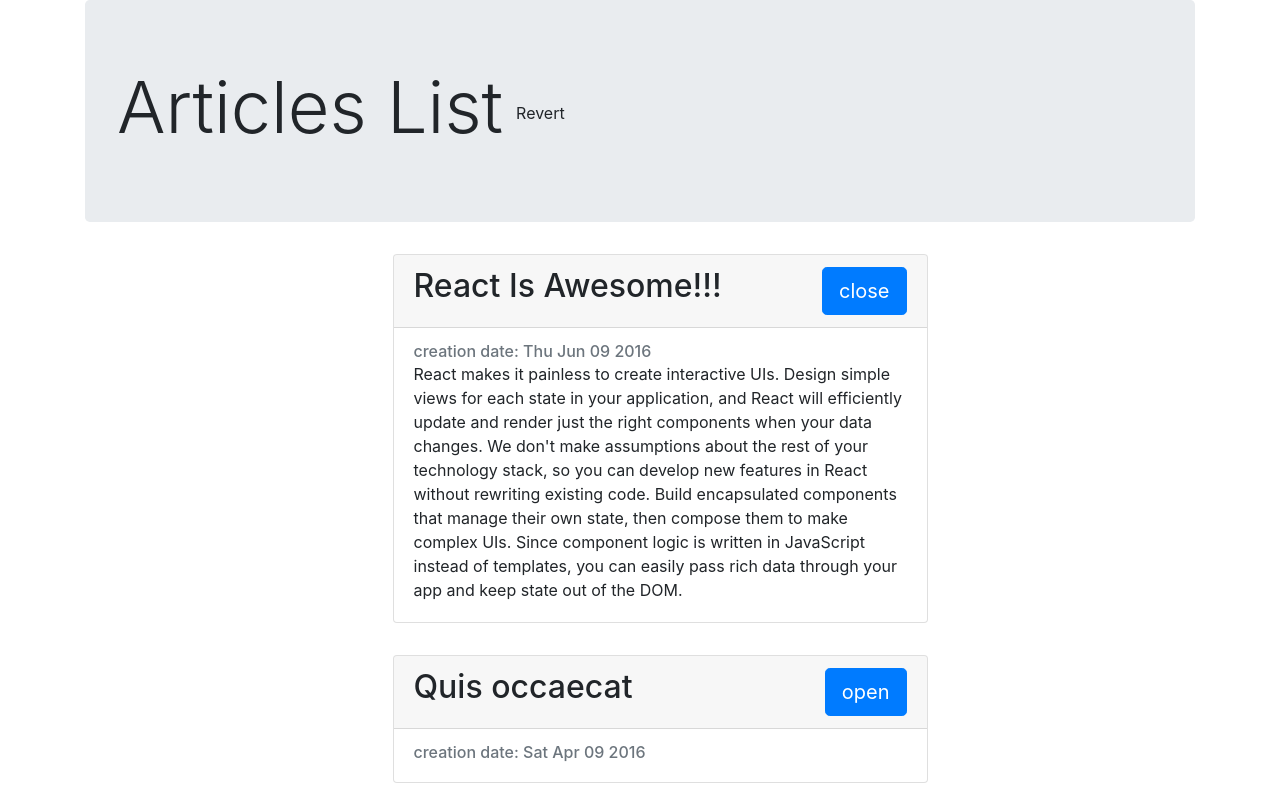
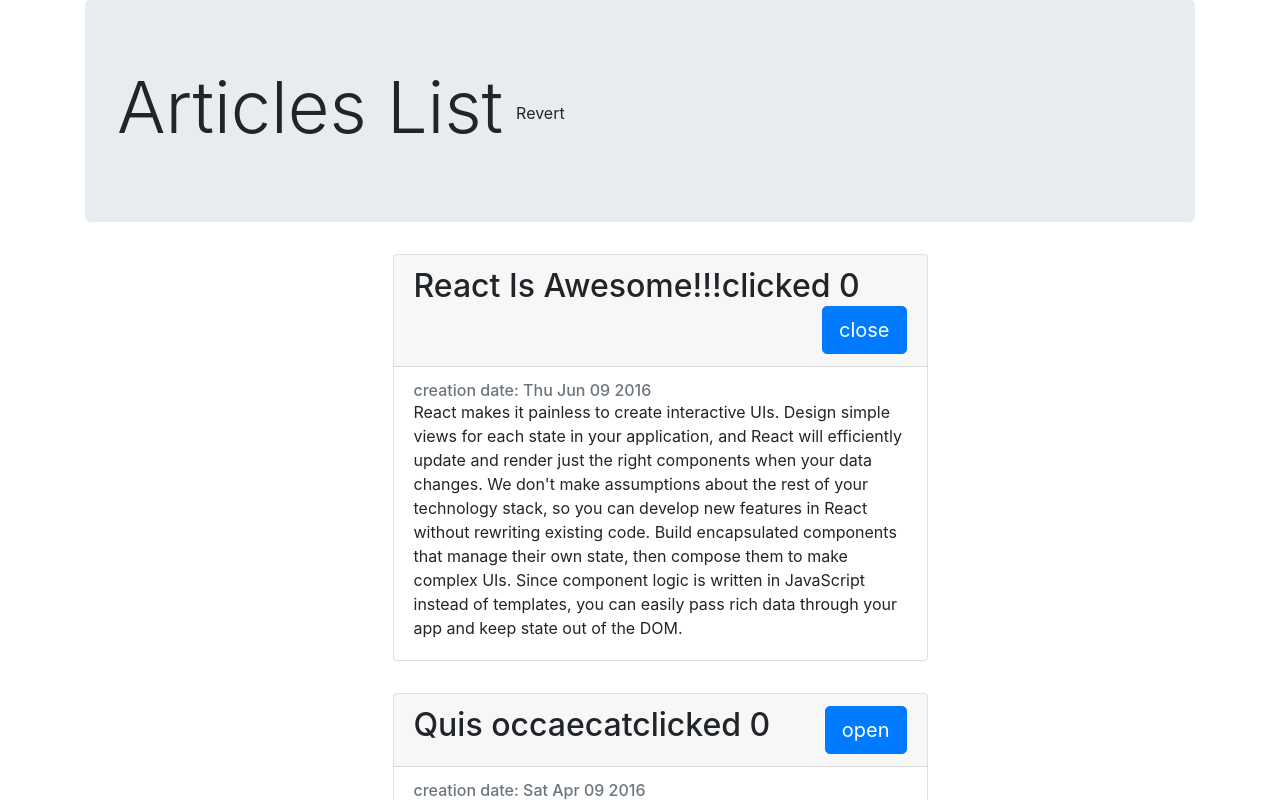
Before and after one commit to matichmike/react-practice, a React (Create React App) app: page / in a window 1280 px wide. Shown: the top 800 px of the page. Built offline with nearby package versions, Linux system fonts and the light colour scheme; the HTML template or start-up script is replaced by a standard one.

Commit message:
revert on 2nd click bug fixed

```diff
--- a/src/components/App.js
+++ b/src/components/App.js
@@ -1,9 +1,9 @@
 import ArticleList from './ArticleList';
-import React, {Component} from 'react';
+import React, {PureComponent} from 'react';
 import articles from '../fixtures';
 import 'bootstrap/dist/css/bootstrap.css';
 
-class App extends Component {
+class App extends PureComponent {
   state = {
     reverted:false
   }
@@ -15,14 +15,16 @@
       <button className='btn' onClick={this.revert}>Revert</button>
       </h1>
       </div>
-      <ArticleList articles={this.state.reverted ? articles.reverse() : articles}/>
+      <ArticleList articles={this.state.reverted ? [...articles].reverse() : articles}/>
     </div>
     )
   }
 
-    revert = () => this.setState({
+    revert = () => {
+      this.setState({
       reverted: !this.state.reverted
     })
+  }
 }
 
 export default App;
--- a/src/components/Article.js
+++ b/src/components/Article.js
@@ -1,6 +1,6 @@
-import React, { Component } from 'react';
+import React, { PureComponent } from 'react';
 
-class Article extends Component {
+class Article extends PureComponent {
   // state = {
   //   isOpen: true
   // }
@@ -8,9 +8,15 @@
   constructor(props) {
     super(props)
     this.state = {
-      isOpen:props.defaultOpen
+      isOpen:props.defaultOpen,
+      count: 0
     }
   }
+
+  // PureComponent already has shouldComponentUpdate built in
+  // shouldComponentUpdate(nextProps, nextState) {
+  //   return this.state.isOpen !== nextState.isOpen;
+  // }
 
   componentWillMount() {
     console.log('---', 'mounting');
@@ -35,8 +41,9 @@
     return (
       <div className="card mx-auto" style= {{width:'50%', margin:'2em'}}>
         <div className="card-header">
-        <h2>
+        <h2 onClick = {this.incrementCounter}>
           {article.title}
+           clicked {this.state.count}
           <button className="btn btn-primary btn-lg float-right" onClick={this.handleClick}>{this.state.isOpen ? 'close' : 'open'}</button>
         </h2>
         </div>
@@ -48,6 +55,12 @@
         )
     }
 
+    incrementCounter = () => {
+      this.setState({
+        count: this.state.count + 1
+      })
+    }
+
     handleClick = () => {
       this.setState({
         isOpen: !this.state.isOpen
--- a/src/components/ArticleList/index.js
+++ b/src/components/ArticleList/index.js
@@ -1,9 +1,10 @@
-import React from 'react';
+import React, {PureComponent} from 'react';
 import Article from '../Article';
 import './style.css';
 
-export default function ArticleList({ articles }) {
-  const articleElems = articles.map((article, index) =>
+export default class ArticleList extends PureComponent {
+  render() {
+    const articleElems = this.props.articles.map((article, index) =>
     <li className="article-list_li" key = {article.id}><Article article = {article} defaultOpen = {index === 0}/></li>
       );
     return (
@@ -12,3 +13,4 @@
       </ul>
     )
   }
+}
```
Lines whose indentation alone changed are shown as unchanged.
